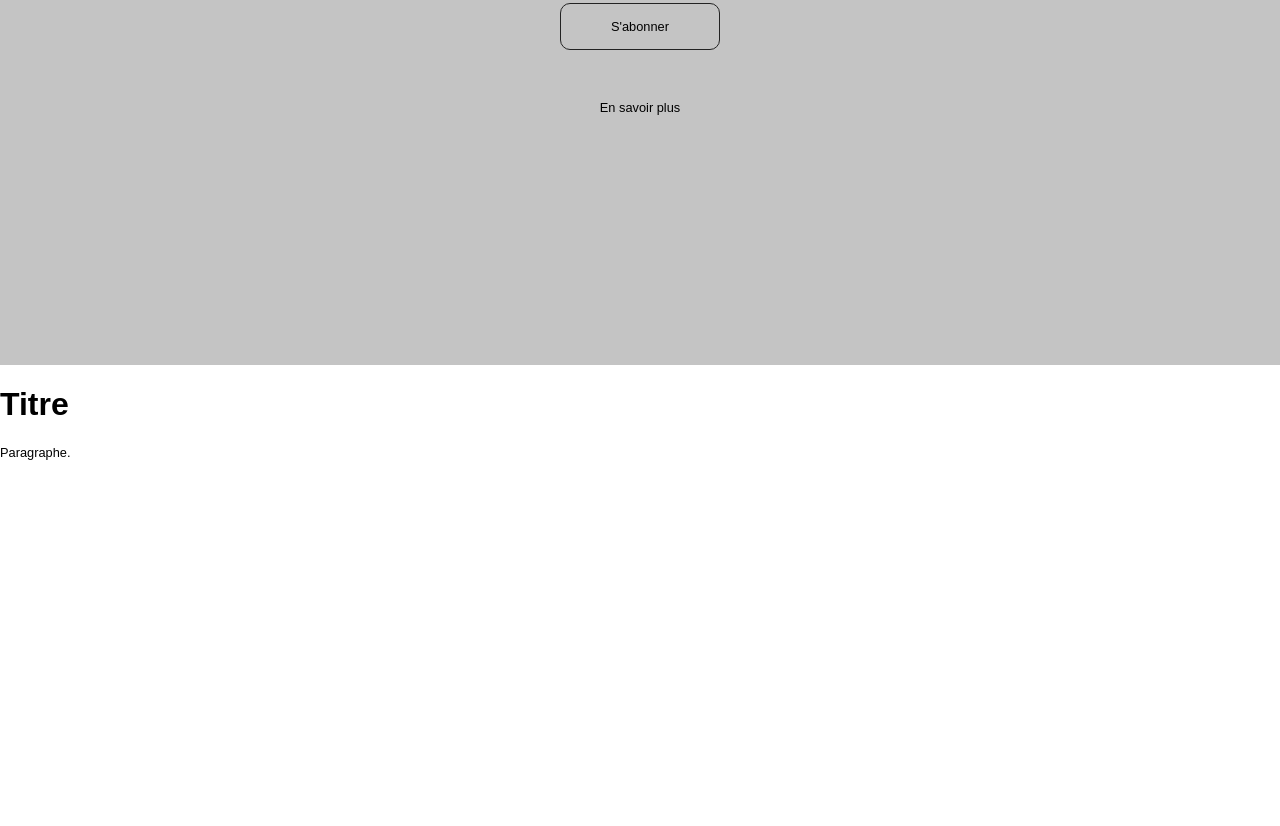
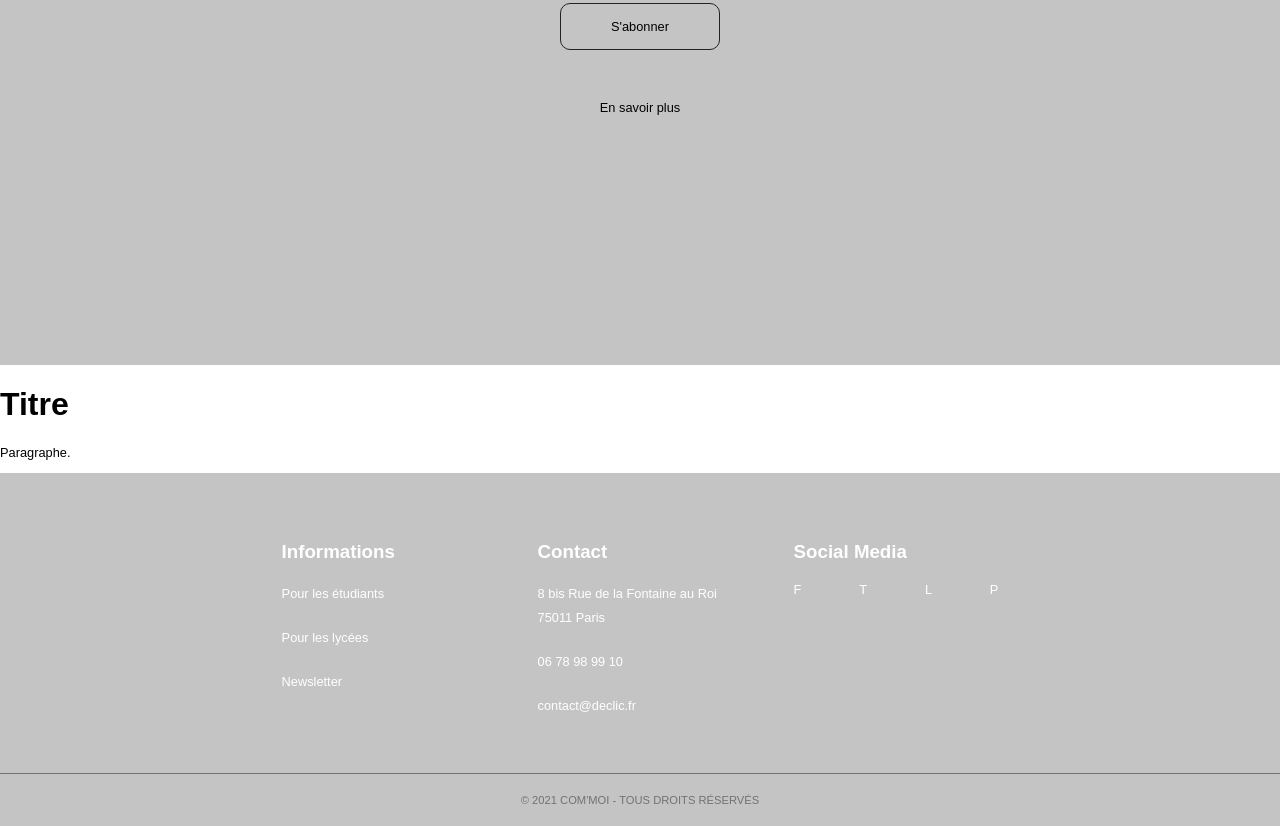
Before and after one commit to SamyMeraihi/commoi-declic, a website: page index.html in a window 1280 px wide. Shown: the part 435-1261 px from the top of the page. Before the commit the page ends 908 px from the top, so only its background shows below. Drawn offline with Linux system fonts and the light colour scheme.

Commit message:
intégration wireframe footer

```diff
--- a/index.html
+++ b/index.html
@@ -43,7 +43,34 @@
         </main>
         <!-- footer -->
         <footer>
-
+            <div class="footer-content d-flex">
+                <section class="footer-information">
+                    <h3>Informations</h3>
+                    <ul>
+                        <li>Pour les étudiants</li>
+                        <li>Pour les lycées</li>
+                        <li>Newsletter</li>
+                    </ul>
+                </section>
+                <section class="footer-contact">
+                    <h3>Contact</h3>
+                    <ul>
+                        <li>8 bis Rue de la Fontaine au Roi<br>75011 Paris</li>
+                        <li><a href="tel:0678989910">06 78 98 99 10</a></li>
+                        <li><a href="mailto:contact@declic.fr">contact@declic.fr</a></li>
+                    </ul>
+                </section>
+                <section class="footer-social-media">
+                    <h3>Social Media</h3>
+                    <ul class="d-flex">
+                        <li>F</li>
+                        <li>T</li>
+                        <li>L</li>
+                        <li>P</li>
+                    </ul>
+                </section>
+            </div>
+            <p class="copyright">© 2021 com'moi - tous droits réservés</p>
         </footer>
         <!-- scripts js -->
         <script type="text/javascript">
--- a/scss/footer.scss
+++ b/scss/footer.scss
@@ -0,0 +1,35 @@
+footer {
+    background-color: $gris-light;
+    color: white;
+    .footer-content {
+        height: 300px;
+        padding-top: 50px;
+        align-items: flex-start;
+        section {
+            width: 20%;
+            &:not(:last-child) {
+                ul {
+                    line-height: 1.5rem;
+                    li:not(:last-child) {
+                        padding-bottom: 20px;
+                    }
+                }
+            }
+            &:last-child {
+                width: 16%;
+                ul {
+                    justify-content: space-between;
+                }
+            }
+        }
+    }
+    .copyright {
+        margin: auto;
+        padding: 20px 0;
+        border-top: 1px solid $gris-moyen;
+        text-transform: uppercase;
+        text-align: center;
+        font-size: 0.7rem;
+        color: $gris-moyen;
+    }
+}
--- a/scss/header.scss
+++ b/scss/header.scss
@@ -6,9 +6,11 @@ header {
         height: 90px;
         padding: 0 80px;
         position: fixed;
+        z-index: 99;
         border: 1px solid $gris;
         justify-content: space-between;
         align-items: center;
+        background-color: $gris-light;
         .demo-logo {
             padding: 10px 40px;
             border: 1px solid $gris;
@@ -17,7 +19,6 @@ header {
         ul {
             display: flex;
             li {
-                list-style-type: none;
                 margin-right: 40px;
                 a {
                     &:hover {
--- a/scss/main.scss
+++ b/scss/main.scss
@@ -17,6 +17,15 @@ h1 {
 }
 h2 {
     font-size: 1.5rem;
+}
+h3 {
+    font-size: 1.17rem;
+}
+ul {
+    padding: 0;
+    li {
+        list-style-type: none;
+    }
 }
 a {
     text-decoration: none;
```
Also changed, not shown: css/main.css.
